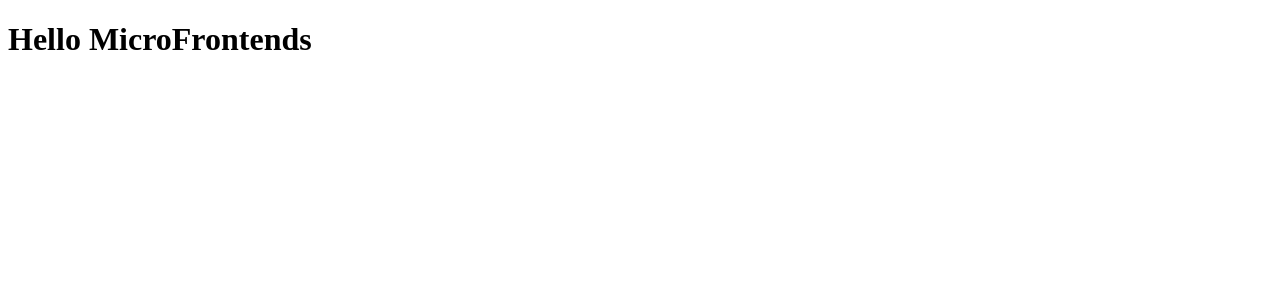
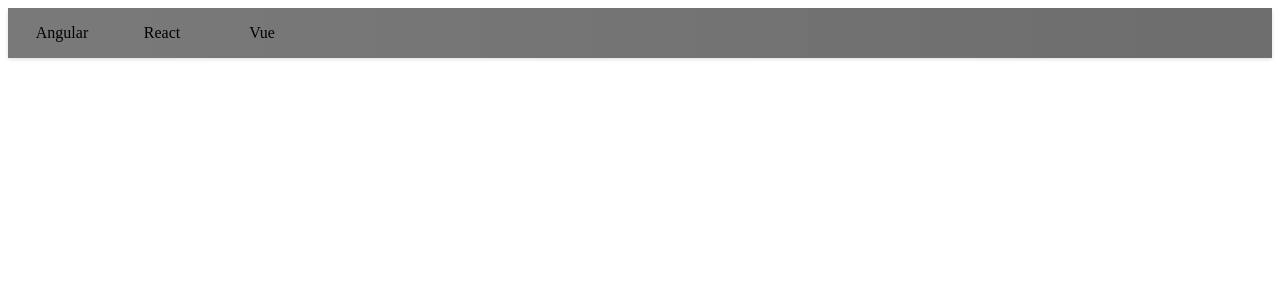
Before and after one commit to radek2s/Framework-Hero, a React (Vite) app in the folder root/: page / in a window 1280 px wide. Shown: the top 300 px of the page. Built offline with nearby package versions, Linux system fonts and the light colour scheme.

Commit message:
#11 💻 Improve navigation

```diff
--- a/root/src/Root.jsx
+++ b/root/src/Root.jsx
@@ -1,8 +1,21 @@
 import { Outlet } from "react-router"
+import './styles.css'
 
 export const Root = () => {
-    return (<div>
-            <h1>Hello MicroFrontends</h1>
+    const navigateTo = (path) => {
+        const {
+            protocol,
+            host
+        } = window.location
+        console.log({protocol, host})
+        window.location = `${protocol}//${host}/#/${path}`
+    }
+    return (<div className="shell-navbar">
+        <ul>
+            <li onClick={() => navigateTo("angular")}>Angular</li>
+            <li onClick={() => navigateTo("react")}>React</li>
+            <li onClick={() => navigateTo("vue")}>Vue</li>
+        </ul>
             <Outlet/>
         </div>)
 
--- /dev/null
+++ b/root/src/styles.css
@@ -0,0 +1,31 @@
+.shell-navbar {
+    display: flex;
+    width: 100%;
+    flex-direction: column;
+
+}
+
+.shell-navbar > ul {
+    background: linear-gradient(90deg,rgba(49,49,49,.65) 10%,rgba(33,33,33,.65) 90%);
+    backdrop-filter: blur(20px);
+    box-shadow: 0 1.6px 3.6px #00000021, 0 0.3px 0.9px #0000001c;
+    display: flex;
+    list-style: none;
+    margin: 0;
+    padding: 0;
+    padding: 0 8px;
+    gap: 8px;
+
+}
+
+.shell-navbar > ul > li {
+    cursor: pointer;
+    text-align: center;
+    padding: 16px;
+    min-width: 60px;
+    height: auto !important;
+}
+
+.shell-navbar > ul > li:hover {
+    background-color: #ffffff20;
+}
```
